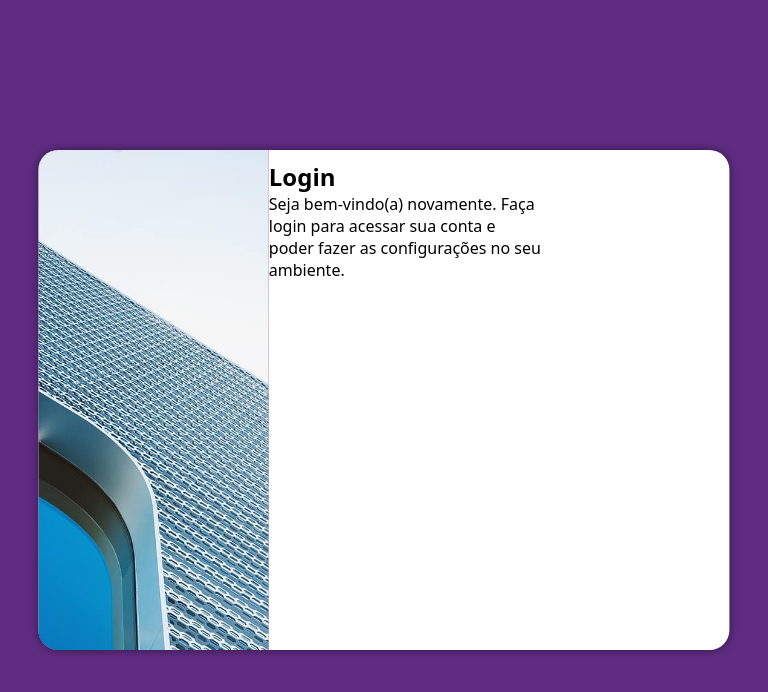
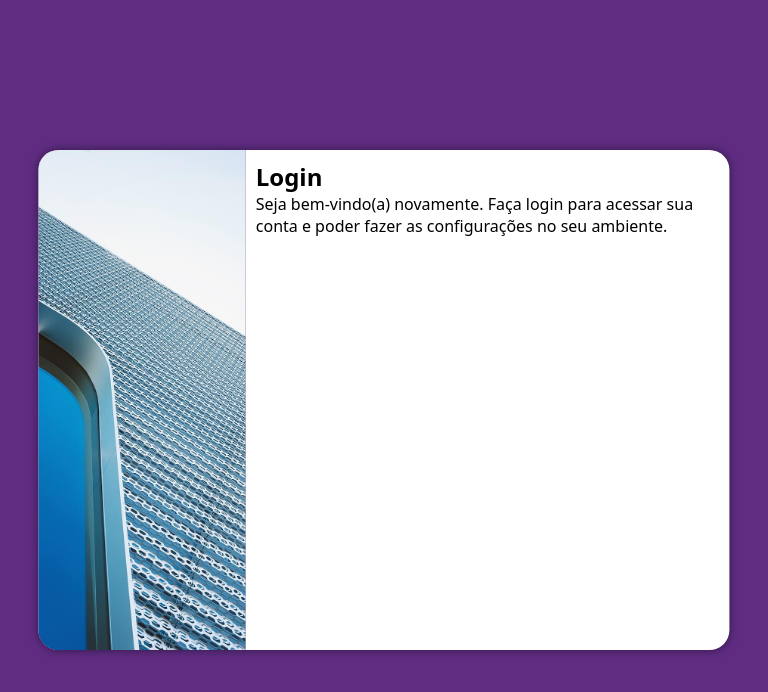
Before and after one commit to gabrieloliveiramacedomoura/projeto-login, a plain HTML site: page index.html in a window 768 px wide. Drawn offline with Linux system fonts and the light colour scheme.

Commit message:
arrumei a tela para tabletes

```diff
--- a/estilos/media-query.css
+++ b/estilos/media-query.css
@@ -7,11 +7,22 @@
 
     section#login > div#imagem {
         float: left;
-        width: 30vw;
-        height: 100vh;
+        width: 30%;
+        height: 100%;
     }
 
     section#login > div#formulario {
-        width: 65vw;
+        float: right;
+        width: 70%;
     }
 }
+
+@media screen and (min-width: 992) {
+    section#login {
+        width: 990px;
+    }
+
+    section#login > div#imagem {
+
+    }
+}
--- a/estilos/style.css
+++ b/estilos/style.css
@@ -43,10 +43,10 @@ section#login > div#imagem {
     background-size: cover;
     background-position: left bottom;
     height: 200px;
+    display: block;
 }
 
 section#login > div#formulario {
     padding: 10px;
-    margin-left: 16px;
     display: block;
 }
```
